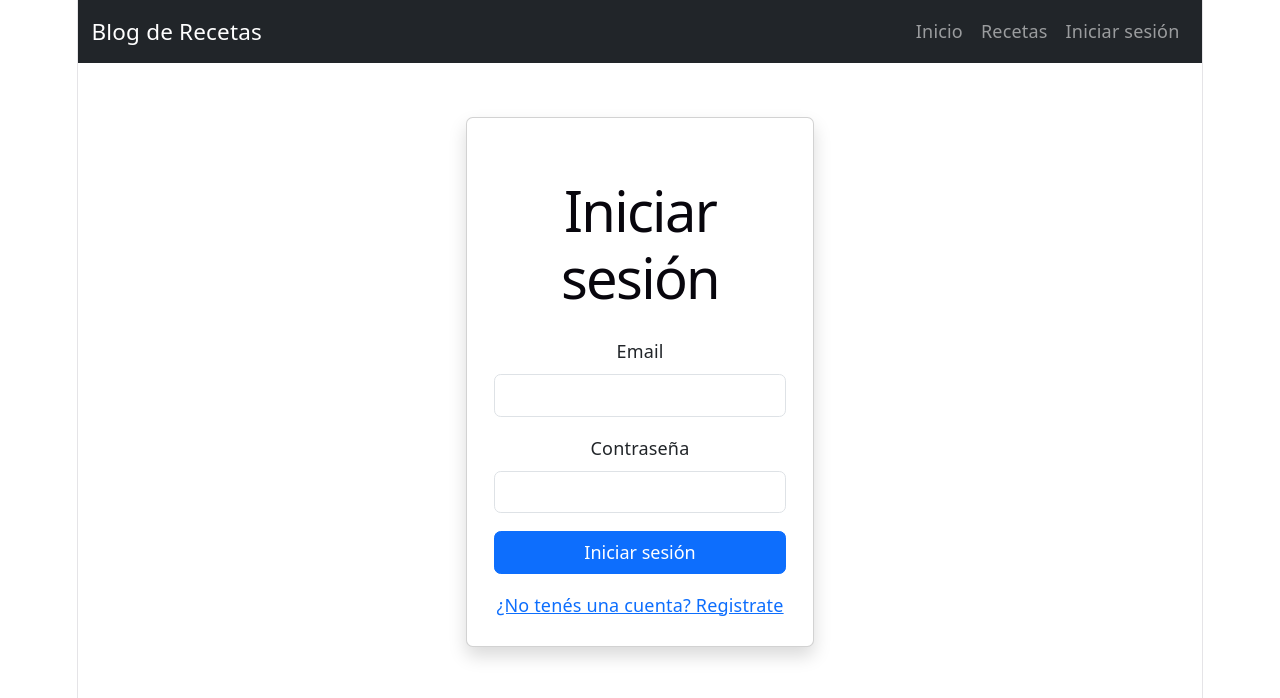
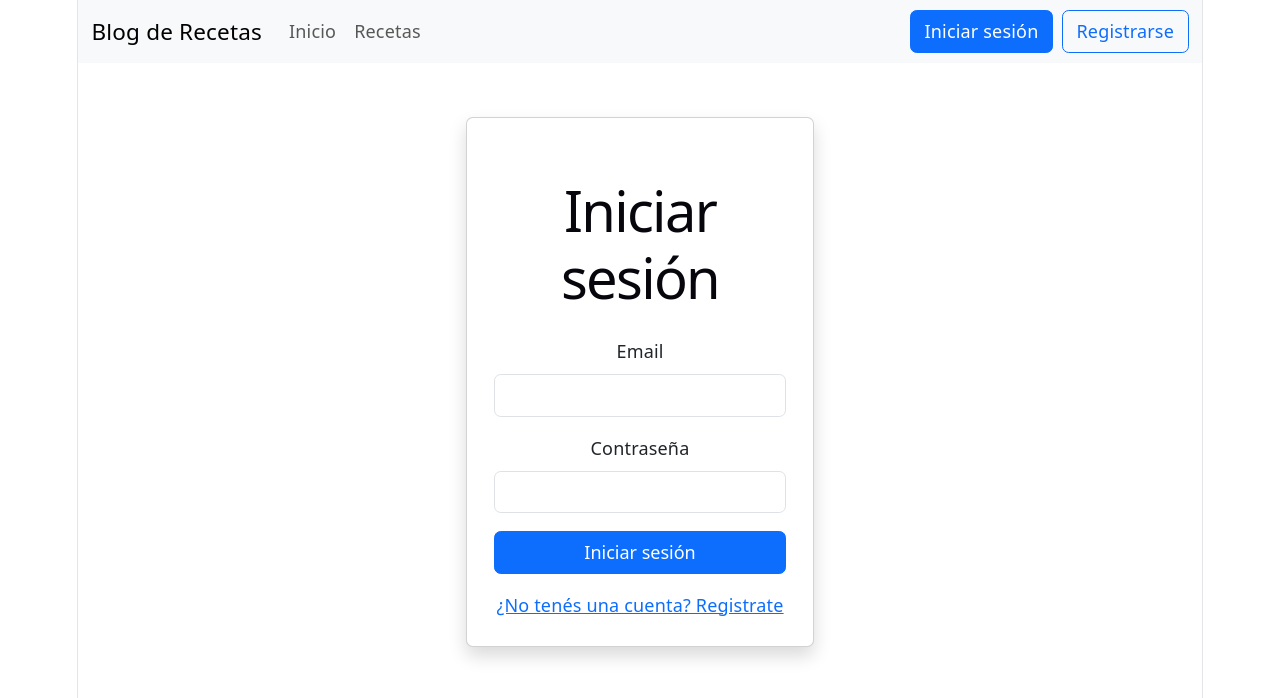
Before and after one commit to AlmarazAbel/blog-recetas-frontend, a React (Vite) app: page /login in a window 1280 px wide. Shown: the top 698 px of the page. Built offline with nearby package versions, Linux system fonts and the light colour scheme; no server answers.

Commit message:
feat: implementar autenticacion con cookies

```diff
--- a/src/components/Navbar.tsx
+++ b/src/components/Navbar.tsx
@@ -1,43 +1,121 @@
 import { Link, useNavigate } from "react-router-dom";
-import { estaAutenticado, cerrarSesion } from "../services/authService";
+import { useAuth } from "../context/AuthContext";
 
 const Navbar = () => {
+  const {
+    usuario,
+    estaAutenticado,
+    cargando,
+    cerrarSesion,
+  } = useAuth();
+
   const navigate = useNavigate();
-  const autenticado = estaAutenticado();
 
-  const handleLogout = () => {
-    cerrarSesion();
-    navigate("/");
+  const handleCerrarSesion = async () => {
+    await cerrarSesion();
+    navigate("/login");
   };
 
+  if (cargando) {
+    return null;
+  }
+
   return (
-    <nav className="navbar navbar-expand-lg bg-dark navbar-dark">
+    <nav className="navbar navbar-expand-lg bg-body-tertiary">
       <div className="container">
-        <Link className="navbar-brand" to="/">
+
+        <Link
+          className="navbar-brand"
+          to="/"
+        >
           Blog de Recetas
         </Link>
 
-        <div className="navbar-nav">
-          <Link className="nav-link" to="/">
+        <button
+          className="navbar-toggler"
+          type="button"
+          data-bs-toggle="collapse"
+          data-bs-target="#navbarNav"
+          aria-controls="navbarNav"
+          aria-expanded="false"
+          aria-label="Toggle navigation"
+        >
+          <span className="navbar-toggler-icon"></span>
+        </button>
+
+        <div
+          className="collapse navbar-collapse"
+          id="navbarNav"
+        >
+          <ul className="navbar-nav me-auto">
+
+            <li className="nav-item">
+              <Link
+                className="nav-link"
+                to="/"
+              >
                 Inicio
               </Link>
+            </li>
 
-          <Link className="nav-link" to="/recetas">
+            <li className="nav-item">
+              <Link
+                className="nav-link"
+                to="/recetas"
+              >
                 Recetas
               </Link>
+            </li>
 
-          {!autenticado ? (
-            <Link className="nav-link" to="/login">
-              Iniciar sesión
+            {estaAutenticado && (
+              <li className="nav-item">
+                <Link
+                  className="nav-link"
+                  to="/crear-receta"
+                >
+                  Crear receta
                 </Link>
-          ) : (
+              </li>
+            )}
+
+          </ul>
+
+          <div className="d-flex align-items-center gap-2">
+
+            {estaAutenticado ? (
+              <>
+                <span className="navbar-text">
+                  Hola, {usuario?.nombre}
+                </span>
+
                 <button
-              className="nav-link btn btn-link"
-              onClick={handleLogout}
+                  type="button"
+                  className="btn btn-outline-danger"
+                  onClick={handleCerrarSesion}
                 >
                   Cerrar sesión
                 </button>
+              </>
+            ) : (
+              <>
+                <Link
+                  to="/login"
+                  className="btn btn-primary"
+                >
+                  Iniciar sesión
+                </Link>
+
+                <Link
+                  to="/registro"
+                  className="btn btn-outline-primary"
+                >
+                  Registrarse
+                </Link>
+              </>
             )}
+
+          </div>
+
         </div>
       </div>
     </nav>
--- a/src/context/AuthContext.tsx
+++ b/src/context/AuthContext.tsx
@@ -1,39 +1,75 @@
-import { createContext, useContext, useState, type ReactNode } from "react";
+import {
+  createContext,
+  useContext,
+  useEffect,
+  useState,
+  type ReactNode,
+} from "react";
+
+import {
+  obtenerUsuarioActual,
+  cerrarSesion as cerrarSesionAPI,
+} from "../services/usuarioService";
+
+import type { Usuario } from "../types/usuario";
 
 interface AuthContextType {
-  token: string | null;
+  usuario: Usuario | null;
   estaAutenticado: boolean;
-  guardarToken: (token: string) => void;
-  cerrarSesion: () => void;
+  cargando: boolean;
+  cerrarSesion: () => Promise<void>;
 }
 
-const AuthContext = createContext<AuthContextType | undefined>(undefined);
+const AuthContext = createContext<
+  AuthContextType | undefined
+>(undefined);
 
 interface AuthProviderProps {
   children: ReactNode;
 }
 
-export const AuthProvider = ({ children }: AuthProviderProps) => {
-  const [token, setToken] = useState<string | null>(
-    localStorage.getItem("token"),
-  );
+export const AuthProvider = ({
+  children,
+}: AuthProviderProps) => {
+  const [usuario, setUsuario] =
+    useState<Usuario | null>(null);
 
-  const guardarToken = (nuevoToken: string) => {
-    localStorage.setItem("token", nuevoToken);
-    setToken(nuevoToken);
+  const [cargando, setCargando] = useState(true);
+
+  useEffect(() => {
+    const verificarSesion = async () => {
+      try {
+        const usuarioActual =
+          await obtenerUsuarioActual();
+
+        setUsuario(usuarioActual);
+      } catch {
+        setUsuario(null);
+      } finally {
+        setCargando(false);
+      }
+    };
+
+    verificarSesion();
+  }, []);
+
+  const cerrarSesion = async () => {
+    try {
+      await cerrarSesionAPI();
+      setUsuario(null);
+    } catch (error) {
+      console.error("Error al cerrar sesión:", error);
+    }
   };
 
-  const cerrarSesion = () => {
-    localStorage.removeItem("token");
-    setToken(null);
-  };
+  const estaAutenticado = usuario !== null;
 
   return (
     <AuthContext.Provider
       value={{
-        token,
-        estaAutenticado: token !== null,
-        guardarToken,
+        usuario,
+        estaAutenticado,
+        cargando,
         cerrarSesion,
       }}
     >
@@ -46,7 +82,9 @@ export const useAuth = () => {
   const context = useContext(AuthContext);
 
   if (!context) {
-    throw new Error("useAuth debe utilizarse dentro de AuthProvider");
+    throw new Error(
+      "useAuth debe utilizarse dentro de AuthProvider"
+    );
   }
 
   return context;
--- a/src/services/authService.ts
+++ /dev/null
@@ -1,11 +0,0 @@
-export const obtenerToken = (): string | null => {
-  return localStorage.getItem("token");
-};
-
-export const estaAutenticado = (): boolean => {
-  return obtenerToken() !== null;
-};
-
-export const cerrarSesion = (): void => {
-  localStorage.removeItem("token");
-};
--- a/src/services/recetaService.ts
+++ b/src/services/recetaService.ts
@@ -1,4 +1,4 @@
-import type { Receta } from "../types/receta";
+import type { CrearRecetaData, Receta } from "../types/receta";
 
 const API_URL = "http://localhost:3000/api/recetas";
 
@@ -13,9 +13,7 @@ export const obtenerRecetas = async (): Promise<Receta[]> => {
 
   return recetas;
 };
-export const obtenerRecetaPorId = async (
-  id: string
-): Promise<Receta> => {
+export const obtenerRecetaPorId = async (id: string): Promise<Receta> => {
   const respuesta = await fetch(`${API_URL}/${id}`);
 
   if (!respuesta.ok) {
@@ -26,3 +24,22 @@ export const obtenerRecetaPorId = async (
 
   return receta;
 };
+
+export const crearReceta = async (datos: CrearRecetaData): Promise<Receta> => {
+  const respuesta = await fetch(API_URL, {
+    method: "POST",
+    credentials: "include",
+    headers: {
+      "Content-Type": "application/json",
+    },
+    body: JSON.stringify(datos),
+  });
+
+  const datosRespuesta = await respuesta.json();
+
+  if (!respuesta.ok) {
+    throw new Error(datosRespuesta.mensaje || "Error al crear la receta");
+  }
+
+  return datosRespuesta;
+};
--- a/src/services/usuarioService.ts
+++ b/src/services/usuarioService.ts
@@ -1,4 +1,4 @@
-import type { LoginData, LoginResponse } from "../types/usuario";
+import type { LoginData, LoginResponse,Usuario } from "../types/usuario";
 
 const API_URL = "http://localhost:3000/api/usuarios";
 
@@ -7,6 +7,7 @@ export const iniciarSesion = async (
 ): Promise<LoginResponse> => {
   const respuesta = await fetch(`${API_URL}/login`, {
     method: "POST",
+    credentials: "include",
     headers: {
       "Content-Type": "application/json",
     },
@@ -21,3 +22,33 @@ export const iniciarSesion = async (
 
   return datosRespuesta;
 };
+
+export const obtenerUsuarioActual = async (): Promise<Usuario> => {
+    const respuesta = await fetch(
+        `${API_URL}/me`,
+        {
+            credentials: "include",
+        }
+    );
+
+    if (!respuesta.ok) {
+        throw new Error(
+            "No hay una sesión activa"
+        );
+    }
+
+    return await respuesta.json();
+};
+export const cerrarSesion = async (): Promise<void> => {
+  const respuesta = await fetch(
+    `${API_URL}/logout`,
+    {
+      method: "POST",
+      credentials: "include",
+    }
+  );
+
+  if (!respuesta.ok) {
+    throw new Error("Error al cerrar sesión");
+  }
+};
--- a/src/types/usuario.ts
+++ b/src/types/usuario.ts
@@ -1,5 +1,6 @@
 export interface Usuario {
-  id: string;
+  _id: string;
+  nombre: string;
   email: string;
 }
 
@@ -10,5 +11,4 @@ export interface LoginData {
 
 export interface LoginResponse {
   mensaje: string;
-  token: string;
 }
```
Also changed, not shown: src/types/receta.ts (+9 -0 lines). Lines whose indentation alone changed are shown as unchanged.
